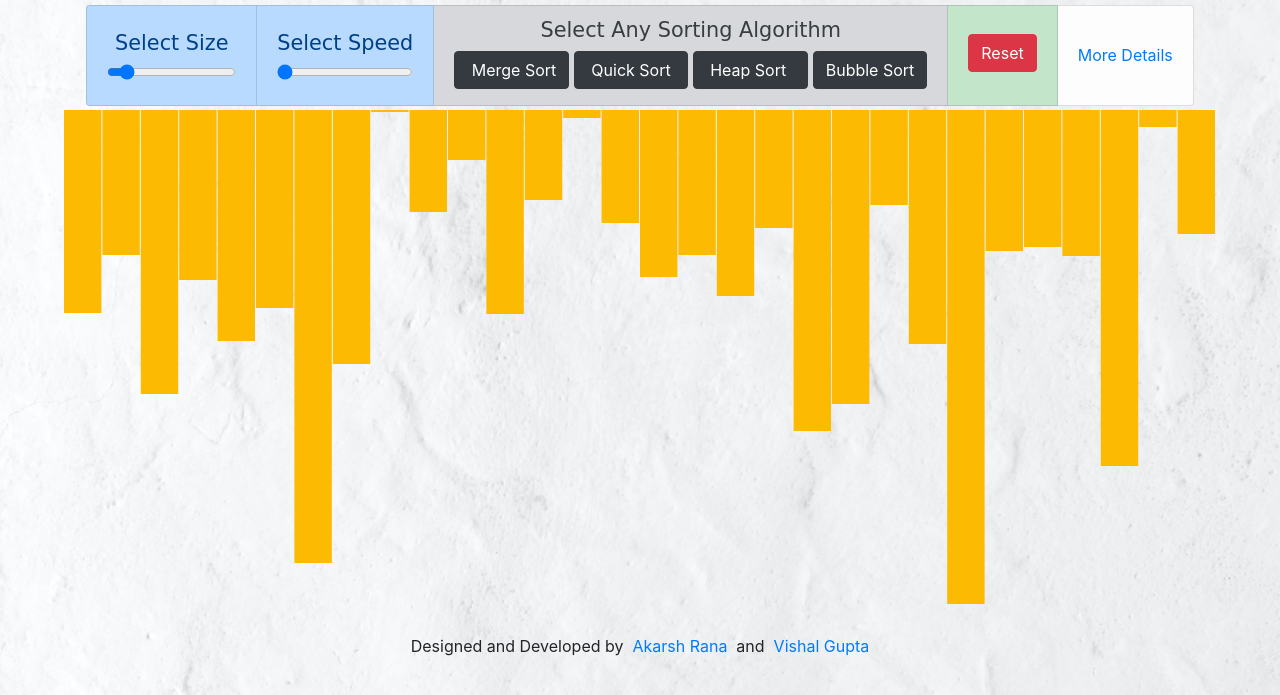
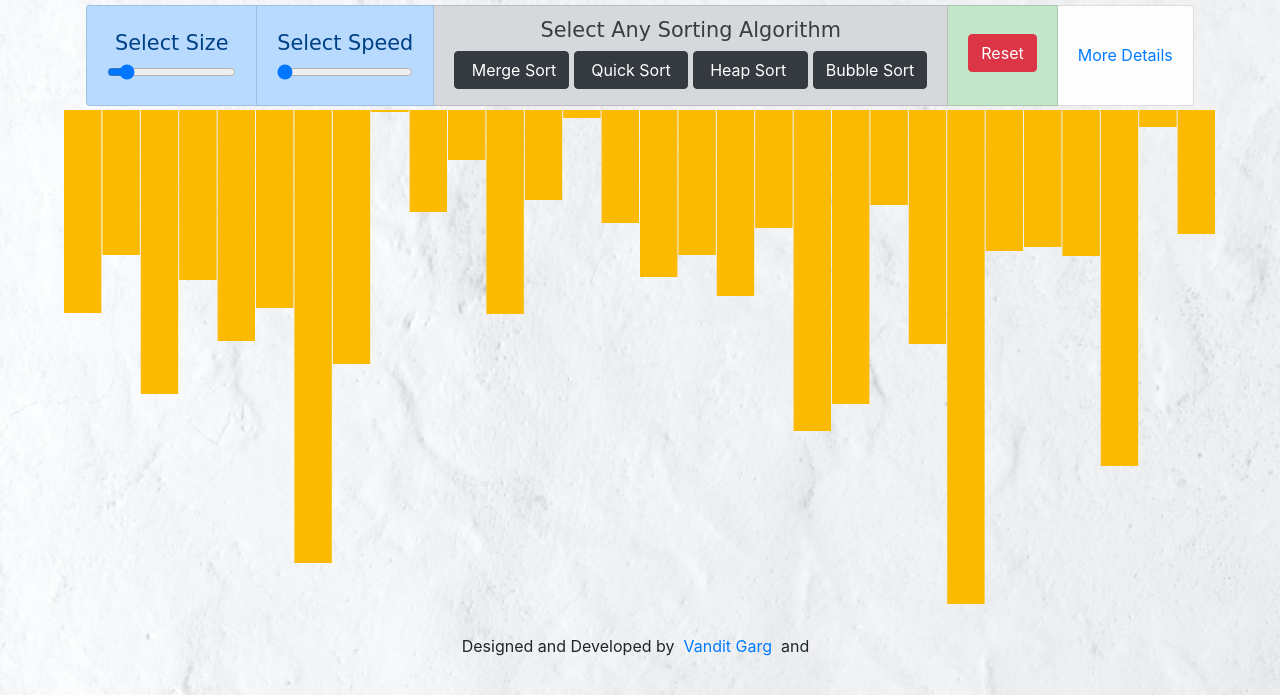
Before and after one commit to gargvandit/Algo_visualizer, a plain HTML site: page index.html in a window 1280 px wide. Shown: the part 105-800 px from the top of the page. Drawn offline with nearby package versions, Linux system fonts and the light colour scheme; a web font is replaced by a local one.

Commit message:
Update index.html

```diff
--- a/index.html
+++ b/index.html
@@ -94,8 +94,7 @@
 
 		<div class="row justify-content-md-center">
 		<p class="develop">Designed and Developed by &nbsp <a target="_blank"
-				href="https://www.linkedin.com/in/akarsh-rana/"> Akarsh Rana</a> &nbsp and &nbsp <a target="_blank"
-				href="https://www.linkedin.com/in/vishal-kumar-gupta-165ba61a2/"> Vishal Gupta </a> </p>
+				href=""> Vandit Garg</a> &nbsp and &nbsp <a target="_blank"
 	</div>
 	</div>
 
```
